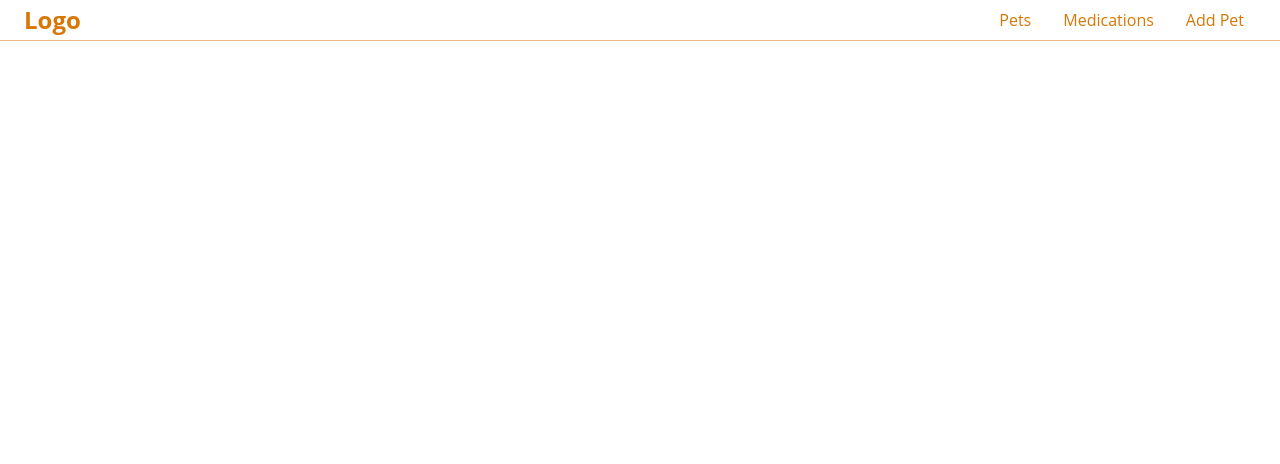
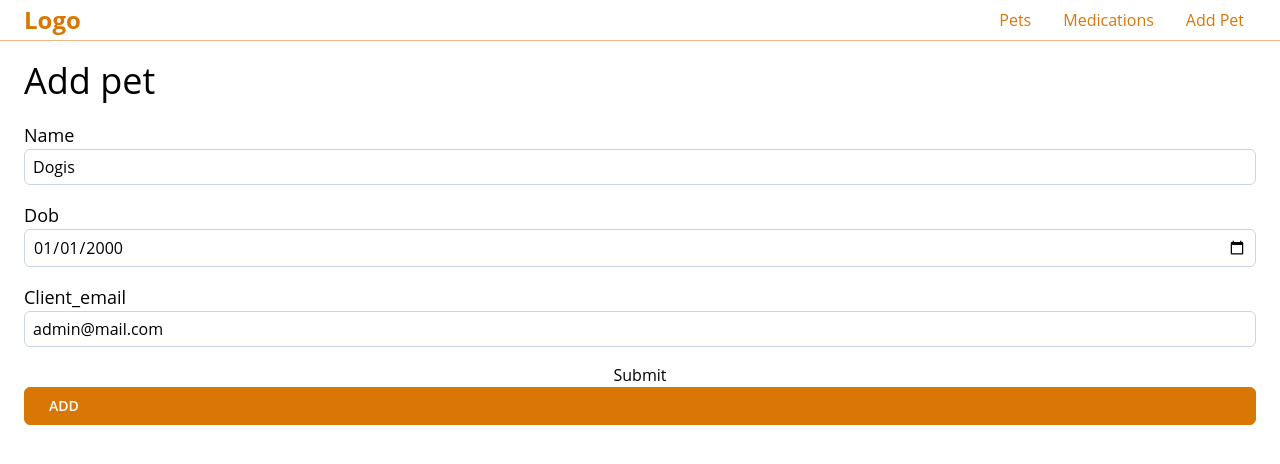
Before and after one commit to Tarvydas-Sarunas/12_pets_meds_practice, a React (Vite) app: page /pets/add in a window 1280 px wide. Shown: the top 464 px of the page. Built offline with nearby package versions, Linux system fonts and the light colour scheme.

Commit message:
input add pet

```diff
--- a/package.json
+++ b/package.json
@@ -11,9 +11,11 @@
   },
   "dependencies": {
     "axios": "^1.6.7",
+    "formik": "^2.4.5",
     "react": "^18.2.0",
     "react-dom": "^18.2.0",
-    "react-router-dom": "^6.22.0"
+    "react-router-dom": "^6.22.0",
+    "yup": "^1.3.3"
   },
   "devDependencies": {
     "@types/react": "^18.2.43",
--- a/src/App.jsx
+++ b/src/App.jsx
@@ -11,7 +11,7 @@ export default function App() {
       <Routes>
         <Route path="/" element={<PetsPage />} />
         <Route path="/medications" element={<MedicationPage />} />
-        <Route path="/pets/add-pet" element={<AddPet />} />
+        <Route path="/pets/add" element={<AddPet />} />
       </Routes>
     </div>
   );
--- a/src/components/layout/Header.jsx
+++ b/src/components/layout/Header.jsx
@@ -10,7 +10,7 @@ export default function Header() {
       <nav className="flex gap-2">
         <NavLink to={'/'} className={'px-3 py-2 hover:bg-slate-300 text-main'} >Pets</NavLink>
         <NavLink to={'/medications'} className={'px-3 py-2 hover:bg-slate-300 text-main'}>Medications</NavLink>
-        <NavLink to={'/pets/add-pet'} className={'px-3 py-2 hover:bg-slate-300 text-main'}>Add Pet</NavLink>
+        <NavLink to={'/pets/add'} className={'px-3 py-2 hover:bg-slate-300 text-main'}>Add Pet</NavLink>
       </nav>
       </div>
       <hr className="border-main/50"/>
--- a/src/components/ui/Btn.jsx
+++ b/src/components/ui/Btn.jsx
@@ -1,5 +1,5 @@
-export default function Btn({children, outline}) {
+export default function Btn({children, outline, type = 'button', className = '', onClick = () => {}}) {
   return (
-    <div className={` ${outline ? ' bg-white  text-main' : ' bg-main text-white'} border-main text-sm border px-6 py-2 uppercase font-semibold rounded-md`}>{children}</div>
+    <div type={type} className={` ${outline ? ' bg-white  text-main' : ' bg-main text-white'} border-main text-sm border px-6 py-2 uppercase font-semibold rounded-md + ${className}`} onClick={onClick}>{children}</div>
   )
 }
--- a/src/pages/AddPet.jsx
+++ b/src/pages/AddPet.jsx
@@ -1,10 +1,69 @@
-import { Link } from "react-router-dom";
+import * as Yup from 'yup';
+import axios from "axios"
+import Btn from "../components/ui/Btn";
+import { useFormik } from 'formik';
 
+function SmartInput({name, formik, type = 'text', placeholder}) {
+  return (
+    <label className="block mb-4">
+      <span className="text-lg block first-letter:uppercase">{name}</span>
+      <input
+        onChange={formik.handleChange}
+        onBlur={formik.handleBlur}
+        value={formik.values[name]}
+        name={name}
+        className={`border w-full px-2 py-[5px] rounded-md ${formik.touched[name] && formik.errors[name] ? 'border-red-500 bg-red-50': 'border-slate-300' } `}
+        type={type}
+        placeholder={placeholder || 'Enter ' + name}
+      />
+      {formik.touched[name] && formik.errors[name] &&
+        <div className="bg-red-100 text-red-900 px-4 py-1 mt-2 rounded-md">
+          <p>{formik.errors[name]}</p>
+        </div>
+      }
+    </label>
+  );
+}
 
 export default function AddPet() {
+  const url = 'https://glittery-dull-snickerdoodle.glitch.me/v1/pets';
+
+  const initialValues = {
+    name: 'Dogis',
+    dob: '2000-01-01',
+    client_email: 'admin@mail.com',
+  };
+
+  const formik = useFormik({
+    initialValues: initialValues,
+    validationSchema: Yup.object({
+      name: Yup.string().min(3).max(15, 'biski trumpiau please').trim().required(),
+      dob: Yup.date().required(),
+      client_email: Yup.string().trim().matches(/^[a-zA-Z0-9_.+-]+@[a-zA-Z0-9-]+\.[a-zA-Z0-9-.]+$/, 'Patikrinkite email').required(),
+    }),
+    onSubmit: (values) => {
+      sendAxios(values)
+      console.log('values ===', values);
+    },
+  });
+
+  function sendAxios(dataToSend) {
+    axios.post(url, dataToSend)
+    .then((resp) => console.log('resp ===', resp))
+    .catch((error) => console.warn('ivyko klaida:', error))
+  }
+
   return (
     <div className="container">
-      <h1>Add pet</h1>
+      <h1 className="text-4xl my-5">Add pet</h1>
+      <form noValidate onSubmit={formik.handleSubmit} className="grid gap-x-5">
+        {/* one input */}
+        <SmartInput name={'name'} formik={formik}/>
+        <SmartInput name={'dob'} type={'date'} formik={formik}/>
+        <SmartInput name={'client_email'} type={'email'} formik={formik}/>
+        <button type='submit'>Submit</button>
+        <Btn type="submit">Add</Btn>
+      </form>
     </div>
-  )
+  );
 }
--- a/src/pages/MedicationPage.jsx
+++ b/src/pages/MedicationPage.jsx
@@ -4,7 +4,7 @@ export default function MedicationPage() {
   return (
     <div className="container">
       <h1>Medications</h1>
-      <Link to={'/pets/add-pet'}>Add pet</Link>
+      <Link to={'/pets/add'}>Add pet</Link>
     </div>
   )
 }
--- a/src/pages/PetsPage.jsx
+++ b/src/pages/PetsPage.jsx
@@ -13,9 +13,9 @@ export default function PetsPage() {
     <div className="container">
       <div className=" my-5 flex items-center justify-between">
       <h1 className="text-main text-4xl ">Pets List</h1>
-      <Link to={'/pets/add-pet'}> <Btn >Add Pet</Btn> </Link>
+      <Link to={'/pets/add'}> <Btn >Add Pet</Btn> </Link>
       </div>
-      <ul>
+      <ul className="grid grid-cols-3 gap-5 pb-44">
       {petsArr.map((pObj, index) => <li key={index}>
           <Card>
             <h3 className="text-xl mb-2 font-bold">{pObj.name}</h3>
```
Also changed, not shown: 1 other file (tests, documents, lock files or other folders).
